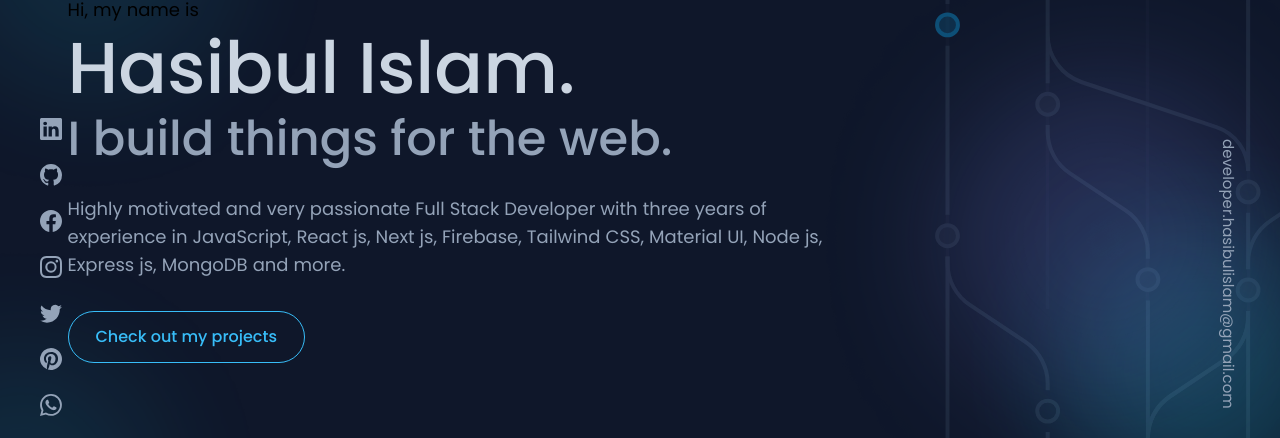
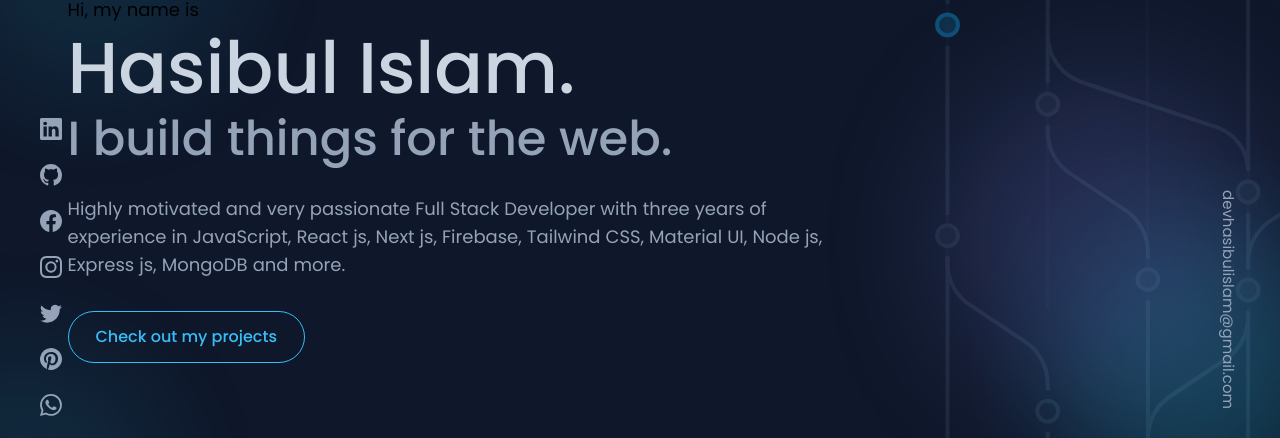
Before and after one commit to devhasibulislam/developer-portfolio, a Next.js app: page / in a window 1280 px wide. Shown: the part 270-708 px from the top of the page. Built offline with nearby package versions, Linux system fonts and the light colour scheme; a web font is replaced by a local one.

Commit message:
modify email

```diff
--- a/src/common/widgets/Mail/Mail.tsx
+++ b/src/common/widgets/Mail/Mail.tsx
@@ -10,7 +10,7 @@ const Mail = () => {
   return (
     <motion.div variants={fadeTop} {...motionStep} id="__mail" className='fixed z-[999] bottom-0 right-[40px] hidden xl:block' >
         <div className='space-y-6 after:h-[90px] after:w-[1px] after:bg-slate-400 after:block after:mx-auto after:mt-6' >
-           <Link href='mailto:developer.hasibulislam@gmail.com' className='text-[15px] text-slate-400 hover:text-sky-400 cursor-pointer transition-all duration-300 hover:translate-y-[-10px] rl' >developer.hasibulislam@gmail.com</Link>
+           <Link href='mailto:devhasibulislam@gmail.com' className='text-[15px] text-slate-400 hover:text-sky-400 cursor-pointer transition-all duration-300 hover:translate-y-[-10px] rl' >devhasibulislam@gmail.com</Link>
         </div>
     </motion.div>
   )
```
